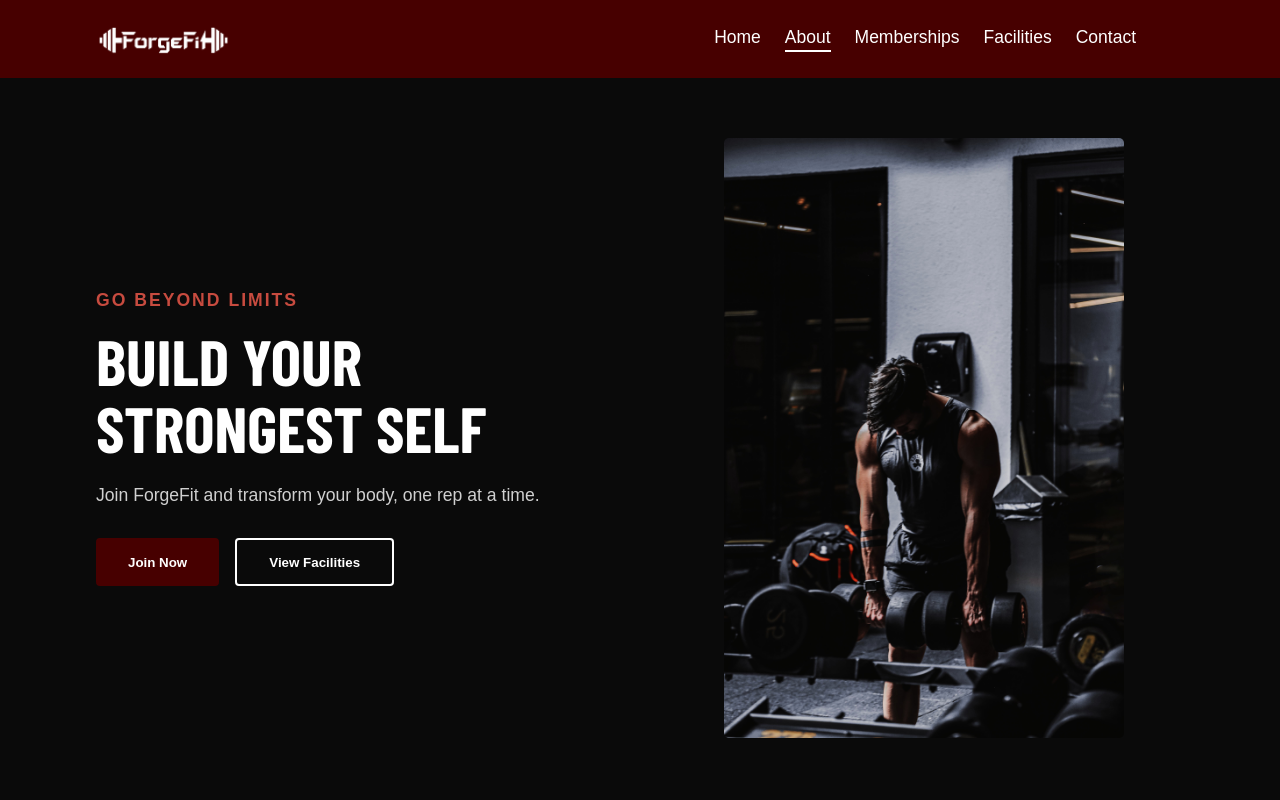
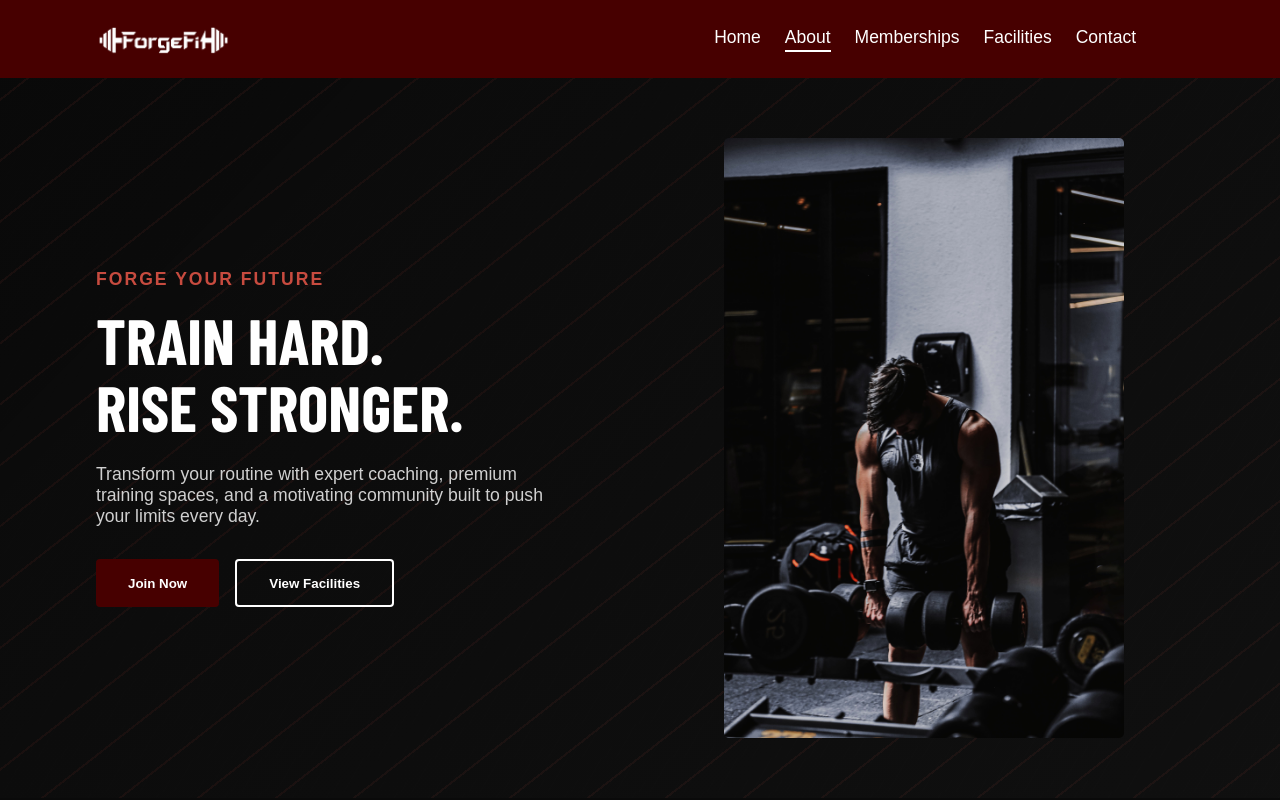
Before and after one commit to princemclein/ForgeFit, a React (Vite) app: page / in a window 1280 px wide. Shown: the top 800 px of the page. Built offline with nearby package versions, Linux system fonts and the light colour scheme; a web font is replaced by a local one.

Commit message:
refine hero background and messaging

```diff
--- a/src/Css/Hero.css
+++ b/src/Css/Hero.css
@@ -1,4 +1,5 @@
 #hero {
+  position: relative;
   scroll-margin-top: 77px;
   background-color: #0a0a0a;
   display: grid;
@@ -9,6 +10,46 @@
   min-height: 90vh;
   padding: 0 6rem;
   gap: 3rem;
+  overflow: hidden;
+}
+
+.hero-bg {
+  position: absolute;
+  inset: 0;
+  pointer-events: none;
+  background:
+    linear-gradient(135deg, rgba(10, 10, 10, 0.92), rgba(18, 18, 18, 0.8)),
+    repeating-linear-gradient(
+      120deg,
+      rgba(255, 255, 255, 0.02) 0,
+      rgba(255, 255, 255, 0.02) 1px,
+      transparent 1px,
+      transparent 20px
+    );
+  background-size: auto, 34px 34px;
+  opacity: 0.96;
+}
+
+.hero-bg::before {
+  content: "";
+  position: absolute;
+  inset: -10% -8%;
+  background: repeating-linear-gradient(
+    145deg,
+    transparent 0,
+    transparent 22px,
+    rgba(199, 75, 63, 0.08) 22px,
+    rgba(199, 75, 63, 0.08) 24px,
+    transparent 24px,
+    transparent 48px
+  );
+  transform: rotate(-3deg);
+}
+
+.hero-left,
+.hero-right {
+  position: relative;
+  z-index: 1;
 }
 
 .hero-left {
@@ -26,6 +67,7 @@
   text-transform: uppercase;
   font-size: 1.1rem;
   margin-bottom: 1rem;
+  opacity: 1;
 }
 
 .hero-left h1 {
@@ -35,6 +77,7 @@
   font-size: 4rem;
   line-height: 1.05;
   color: #fff;
+  opacity: 1;
 }
 
 .hero-subtxt {
@@ -42,6 +85,7 @@
   max-width: 450px;
   font-size: 1.1rem;
   margin: 1.5rem 0 2rem;
+  opacity: 1;
 }
 
 .hero-buttons {
--- a/src/components/Hero.jsx
+++ b/src/components/Hero.jsx
@@ -4,11 +4,18 @@
 function Hero() {
   return (
     <section id="hero">
+      <div className="hero-bg" aria-hidden="true" />
+
       <div className="hero-left">
-        <p className="hero-tag">Go Beyond Limits</p>
-        <h1>Build Your Strongest Self</h1>
+        <p className="hero-tag">Forge your future</p>
+        <h1>
+          Train hard.
+          <br />
+          Rise stronger.
+        </h1>
         <p className="hero-subtxt">
-          Join ForgeFit and transform your body, one rep at a time.
+          Transform your routine with expert coaching, premium training spaces,
+          and a motivating community built to push your limits every day.
         </p>
         <div className="hero-buttons">
           <button className="btn-primary">Join Now</button>
@@ -24,4 +31,5 @@
     </section>
   );
 }
+
 export default Hero;
```
